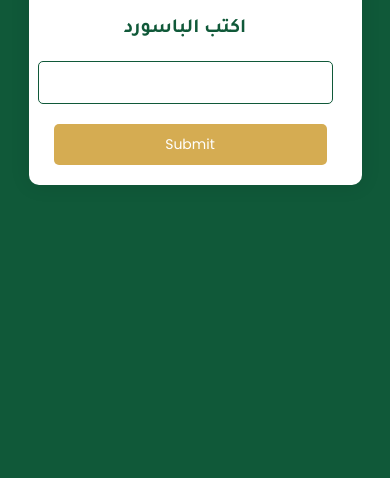
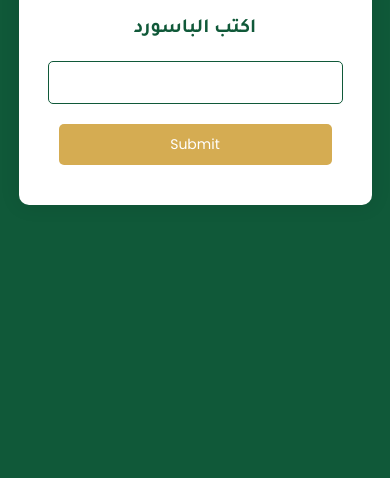
Before and after one commit to khldy/Darb-Journey, a plain HTML site: page index.html in a window 390 px wide. Shown: the part 366-844 px from the top of the page. Drawn offline with Linux system fonts and the light colour scheme.

Commit message:
centered

```diff
--- a/index.html
+++ b/index.html
@@ -29,7 +29,7 @@
             <source src="congrats.mp4" type="video/mp4">
             Your browser does not support the video tag.
         </video>
-        <button onclick="redirect()" id="redirect">عاااش! الهدية دي مننا 🎁
+        <button onclick="redirect()" id="redirect">عرفت المقرنصات؟! عبقري!، دوس هنا بقى
         </button>
     </div>
 
--- a/styles.css
+++ b/styles.css
@@ -20,7 +20,6 @@ body {
     text-align: center;
     background-color: #ffffff;
     padding: 40px;
-    padding-right: 60px;
     border-radius: 10px;
     box-shadow: 0 0 20px rgba(0, 0, 0, 0.1);
     width: 320px; /* Increased for video size */
@@ -46,7 +45,6 @@ input {
     font-family: "Poppins", sans-serif;
 }
 #submit {
-    margin-left: 10px;
     width: 100%;
     padding: 10px;
     background-color: #d5ac52;
@@ -165,8 +163,7 @@ input {
 @media (max-width: 600px) {
     .container {
         width: 70%;
-        padding: 20px;
-        padding-right: 40px;
+        padding: 40px;
     }
 
     h1 {
```
